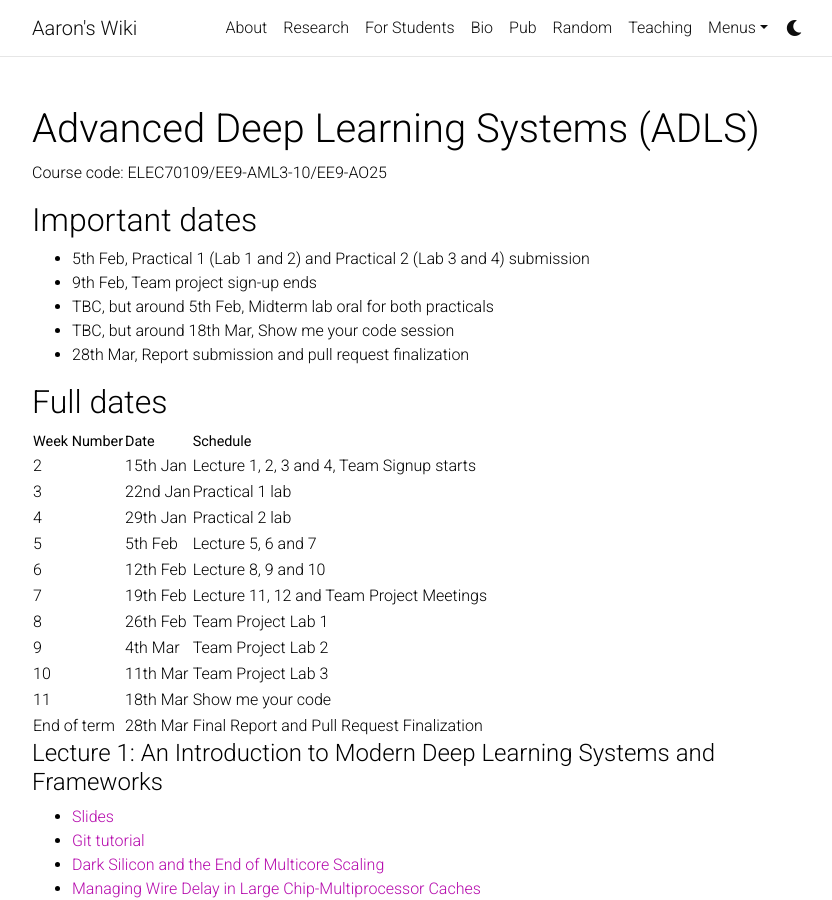
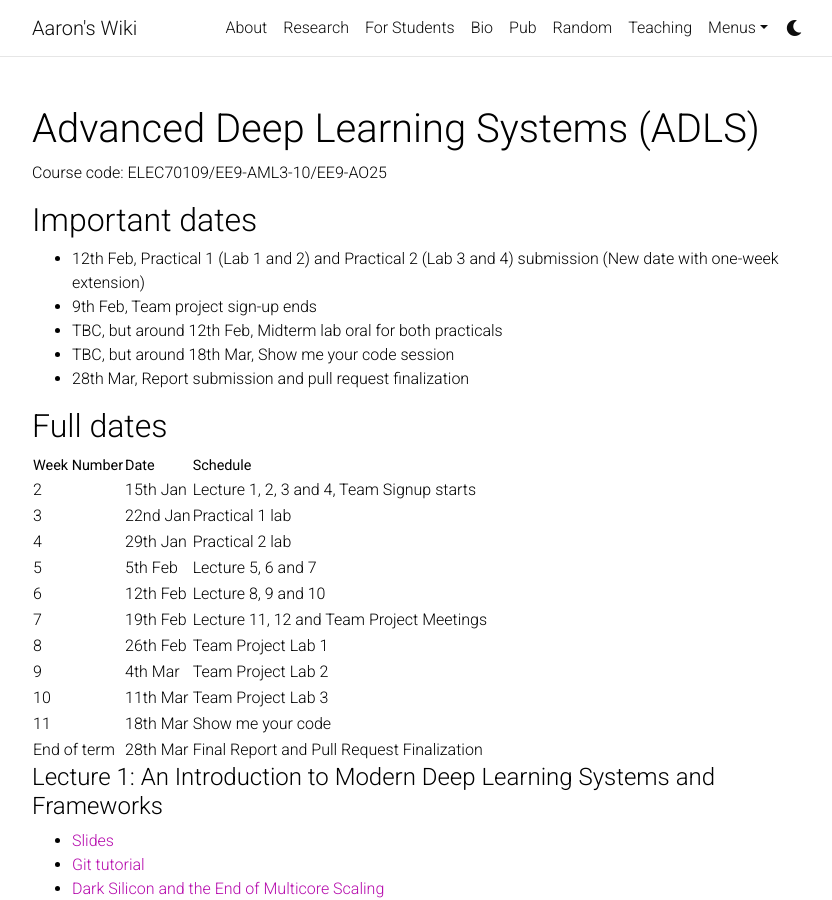
Before and after one commit to Aaron-Zhao123/blog-v2, a Jekyll site: the page built from _pages/adls.md, in a window 1280 px wide and 900 px high. Shown: the whole window, without its empty margins (223-1055 px from the left). Built offline with Jekyll 4.4.1, drawn with Linux system fonts in a browser that asks for light colours; comment, search, counter and statistics services are not loaded; a style sheet for code colours, icons or effects is not loaded.

Commit message:
extension

```diff
--- a/_pages/adls.md
+++ b/_pages/adls.md
@@ -9,9 +9,9 @@ Course code: ELEC70109/EE9-AML3-10/EE9-AO25
 
 ## Important dates
 
-- 5th Feb, Practical 1 (Lab 1 and 2) and Practical 2 (Lab 3 and 4) submission
+- 12th Feb, Practical 1 (Lab 1 and 2) and Practical 2 (Lab 3 and 4) submission (New date with one-week extension)
 - 9th Feb, Team project sign-up ends
-- TBC, but around 5th Feb, Midterm lab oral for both practicals
+- TBC, but around 12th Feb, Midterm lab oral for both practicals
 - TBC, but around 18th Mar, Show me your code session
 - 28th Mar, Report submission and pull request finalization
 
```
